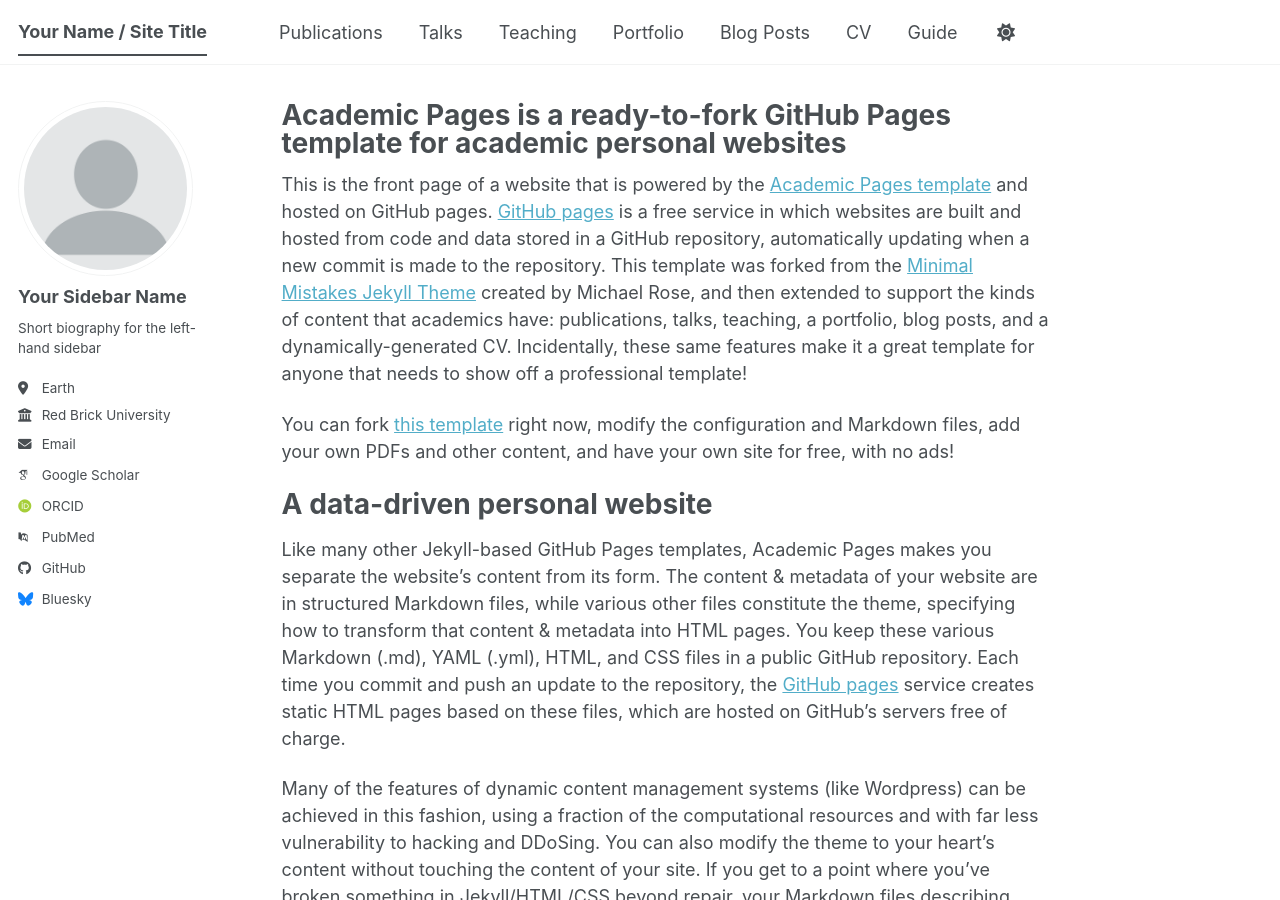
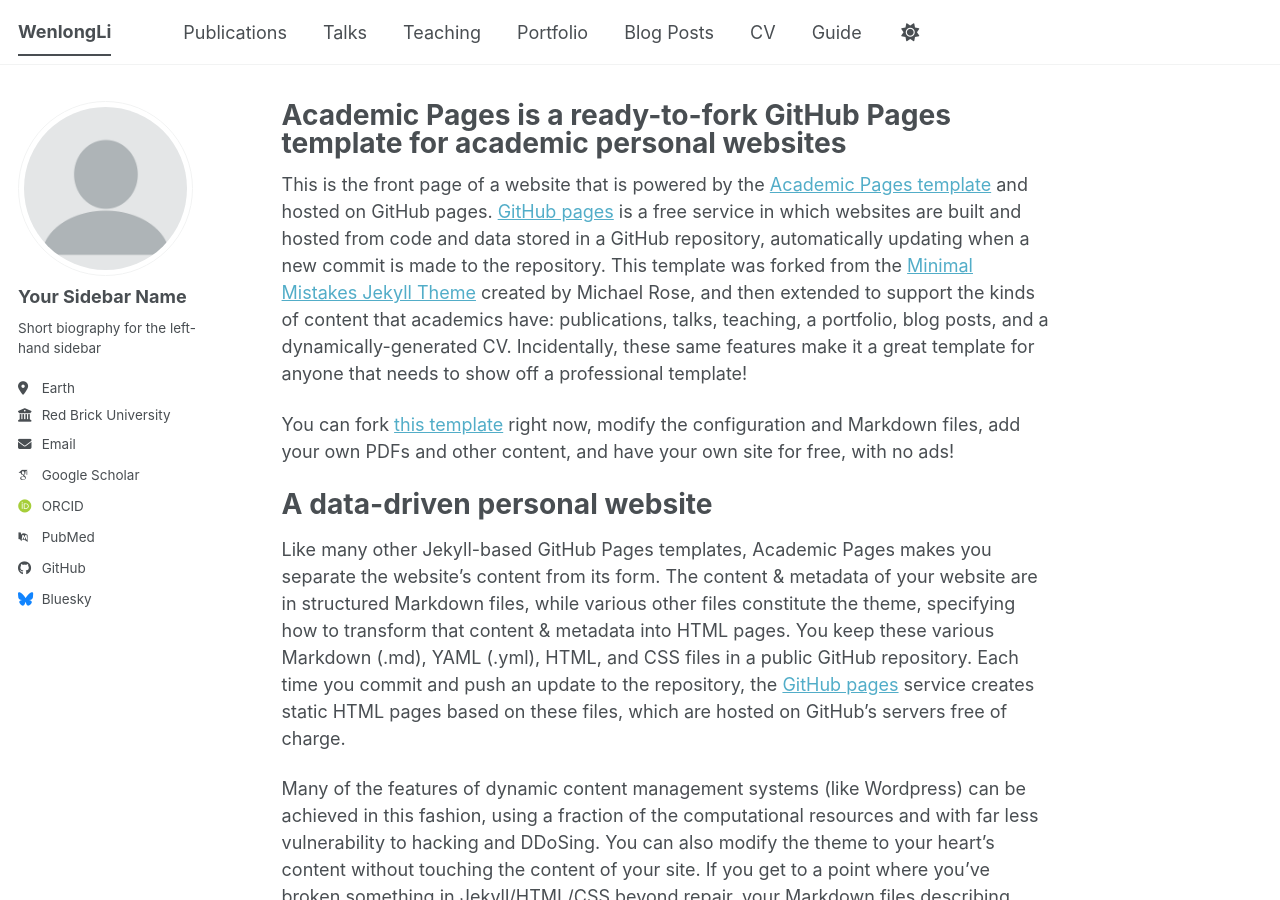
Before and after one commit to liwenlongepipechina/liwenlong, a Jekyll site: the page built from _pages/about.md, in a window 1280 px wide and 900 px high. Built offline with Jekyll 4.4.1, drawn with Linux system fonts in a browser that asks for light colours; some web fonts are replaced; a script bundle is joined from its source files by our own code; library files that are not in the unit come from our copies.

Commit message:
Change site title and title separator
Updated site title and separator for personal branding.

```diff
--- a/_config.yml
+++ b/_config.yml
@@ -9,8 +9,8 @@
 # Basic Site Settings
 locale                   : "en-US"
 site_theme               : "default" # The available themes options are "default", "air", "sunrise", "mint", "dirt" and "contrast"
-title                    : "Your Name / Site Title"
-title_separator          : "-"
+title                    : "WenlongLi"
+title_separator          : "HCI Researcher & Builder"
 name                     : &name "Your Name"
 description              : &description "Your Name's academic portfolio"   # Update this with a general description of your site, this is the default if not overridden by a page
 url                      : https://academicpages.github.io # The base hostname & protocol for your site e.g. "https://[your GitHub username].github.io",
```
